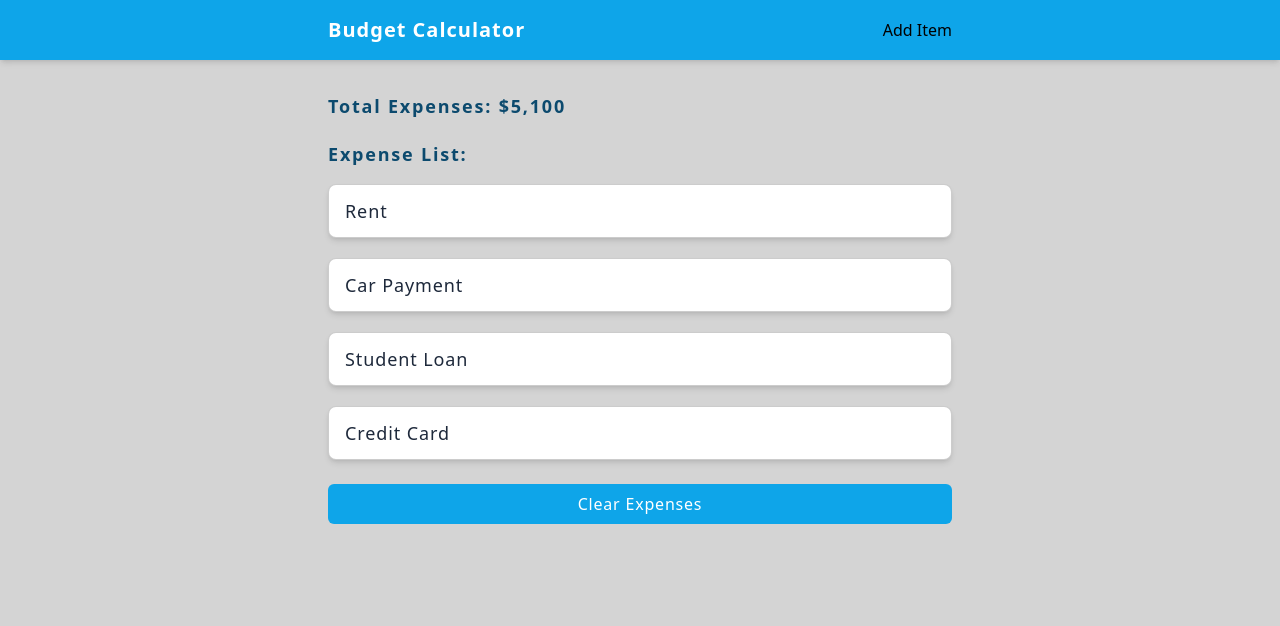
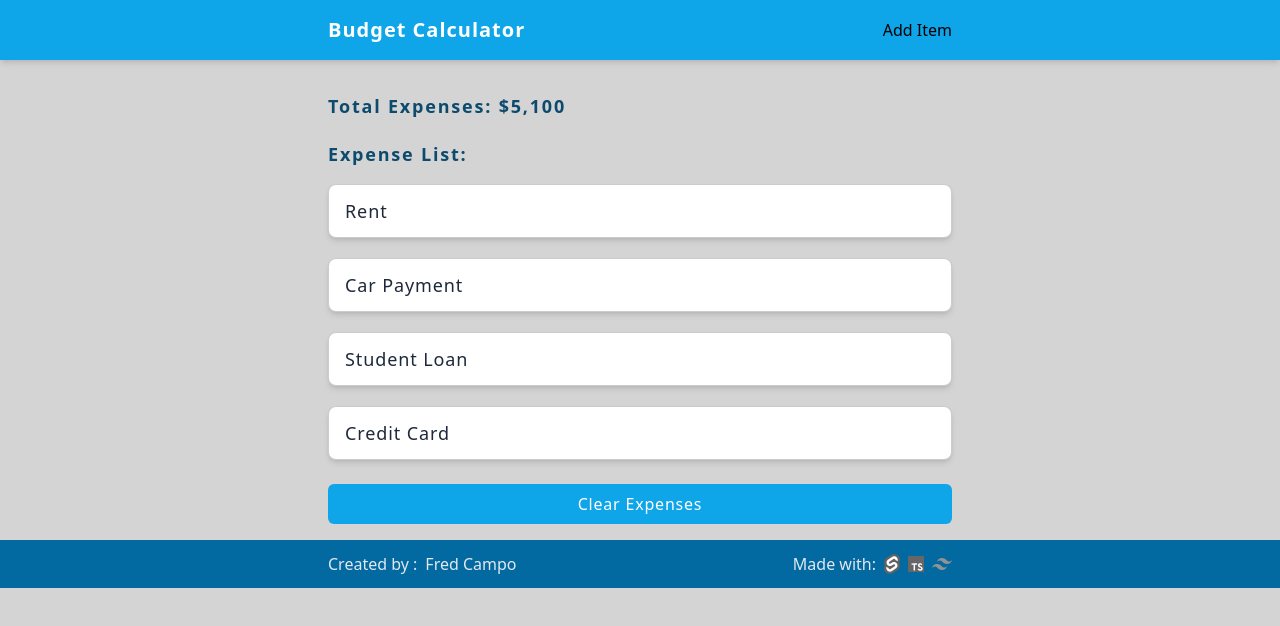
Before and after one commit to fredcamp/u-svelte, a Svelte app in the folder budget-calc/: page / in a window 1280 px wide. Shown: the top 626 px of the page. Built offline with nearby package versions, Linux system fonts and the light colour scheme.

Commit message:
added footer

```diff
--- a/budget-calc/src/App.svelte
+++ b/budget-calc/src/App.svelte
@@ -7,6 +7,7 @@
   import List from './components/List.svelte'
   import Title from './components/Title.svelte'
   import ExpenseForm from './components/ExpenseForm.svelte'
+  import Footer from './components/Footer.svelte'
 
   import { amountParser } from './utils/parser'
   import { getLocalStorage, setLocalStorage } from './localStorage'
@@ -25,7 +26,9 @@
   setContext('clear', clearExpenses)
   setContext('clickedit', onClickEdit)
 
-  onMount(() => (data = getLocalStorage()))
+  onMount(() => {
+    data = getLocalStorage()
+  })
   afterUpdate(() => setLocalStorage(data))
 
   // change show value when card update button is clicked
@@ -87,3 +90,4 @@
     />
   {/if}
 </Main>
+<Footer />
--- /dev/null
+++ b/budget-calc/src/components/Footer.svelte
@@ -0,0 +1,39 @@
+<script lang="ts">
+  import tailwind from '../assets/tailwind.svg'
+  import svelte from '../assets/svelte.svg'
+  import typescript from '../assets/typescript.svg'
+</script>
+
+<footer class="mt-4 bg-sky-700 text-slate-200">
+  <div
+    class="mx-auto flex items-center justify-between py-3 px-5 sm:max-w-screen-sm sm:px-2"
+  >
+    <div class="flex space-x-2">
+      <p>Created by :</p>
+      <a
+        class="underline-offset-[3px] hover:underline hover:decoration-sky-400 hover:decoration-solid hover:decoration-1"
+        href="https://github.com/fredcamp">Fred Campo</a
+      >
+    </div>
+    <div class="flex space-x-2">
+      <p>Made with:</p>
+      <div class="inline-flex items-center space-x-2">
+        <img
+          class="w-4 grayscale hover:grayscale-0"
+          src={svelte}
+          alt="svelte"
+        />
+        <img
+          class="w-4 grayscale hover:grayscale-0"
+          src={typescript}
+          alt="typescript"
+        />
+        <img
+          class="w-5 grayscale hover:grayscale-0"
+          src={tailwind}
+          alt="tailwind"
+        />
+      </div>
+    </div>
+  </div>
+</footer>
```
